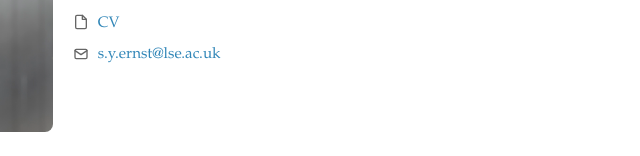
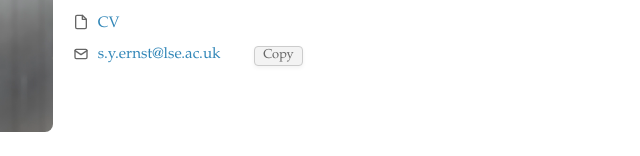
Before and after one commit to seb-ernst/seb-ernst.github.io, a plain HTML site: page index.html in a window 1280 px wide. Shown: the part 179-335 px from the top of the page, 407-1047 px from the left. Drawn offline with Linux system fonts and the light colour scheme.

Commit message:
Update index.html

```diff
--- a/index.html
+++ b/index.html
@@ -125,6 +125,23 @@
       top: -2px;
     }
 
+    .copy-button {
+      padding: 1px 8px;
+      margin-left: 10px;
+      font-size: 0.85em;
+      color: #666;
+      background-color: #f3f3f3;
+      border: 1px solid #ccc;
+      border-radius: 4px;
+      cursor: pointer;
+      font-family: Garamond, serif;
+      transition: background-color 0.3s;
+    }
+
+    .copy-button:hover {
+      background-color: #e6e6e6;
+    }
+
   </style>
 </head>
 
@@ -148,12 +165,13 @@
           </div>
 
           <div>
-            <!-- Email Icon (classic envelope) -->
             <svg class="icon" width="16" height="16" viewBox="0 0 24 24" fill="none" stroke="#666" stroke-width="2" stroke-linecap="round" stroke-linejoin="round">
               <rect x="3" y="5" width="18" height="14" rx="2" ry="2"/>
               <polyline points="3 7,12 13,21 7"/>
             </svg>
-            <a href="mailto:s.y.ernst@lse.ac.uk">s.y.ernst@lse.ac.uk</a>
+            <a id="email-address" href="mailto:s.y.ernst@lse.ac.uk">s.y.ernst@lse.ac.uk</a>
+
+            <button class="button-style copy-button" onclick="copyEmail()" title="Copy email to clipboard">Copy</button>
           </div>
         </div>
 
@@ -205,6 +223,14 @@
         button.textContent = "Abstract";
       }
     }
+    function copyEmail() {
+      const email = document.getElementById("email-address").textContent.trim();
+      navigator.clipboard.writeText(email).then(() => {
+        alert("Email copied to clipboard!");
+      }).catch(err => {
+        console.error("Failed to copy email:", err);
+      });
+    }
   </script>
 </body>
 </html>
```
